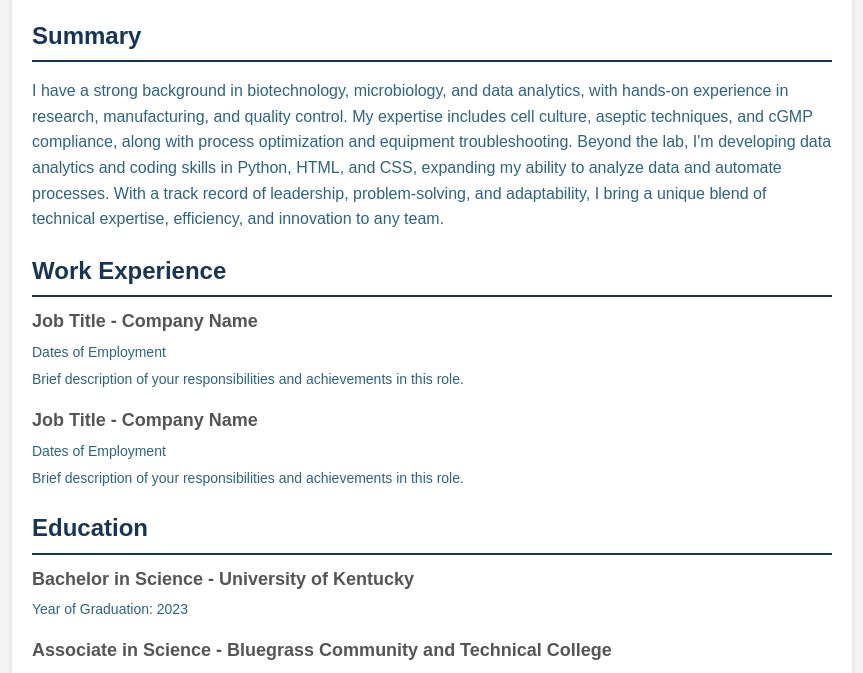
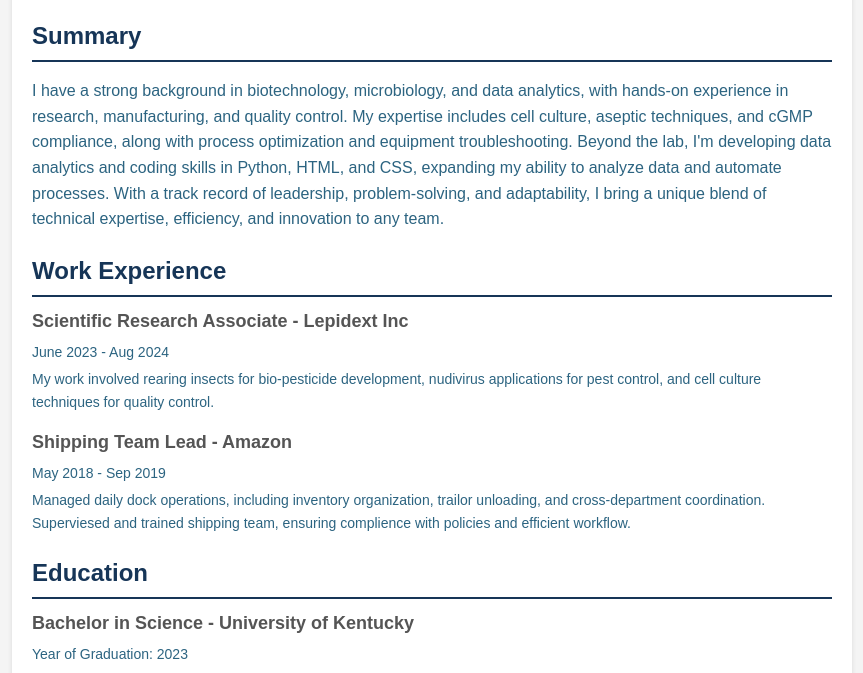
Before and after one commit to 3zawi/3zawi.github.io, a plain HTML site: page index.html in a window 1280 px wide. Shown: the part 124-797 px from the top of the page, without its empty margins (208-1071 px from the left). Drawn offline with Linux system fonts and the light colour scheme.

Commit message:
work added

```diff
--- a/index.html
+++ b/index.html
@@ -103,19 +103,22 @@
             <section class="section">
                 <h2>Work Experience</h2>
                 <div class="item">
-                    <h3>Job Title - Company Name</h3>
-                    <p>Dates of Employment</p>
+                    <h3>Scientific Research Associate - Lepidext Inc</h3>
+                    <p>June 2023 - Aug 2024</p>
                     <p>
-                        Brief description of your responsibilities and
-                        achievements in this role.
+                        My work involved rearing insects for bio-pesticide development,
+                        nudivirus applications for pest control, and cell culture techniques
+                        for quality control.
                     </p>
                 </div>
                 <div class="item">
-                    <h3>Job Title - Company Name</h3>
-                    <p>Dates of Employment</p>
+                    <h3>Shipping Team Lead - Amazon</h3>
+                    <p>May 2018 - Sep 2019</p>
                     <p>
-                        Brief description of your responsibilities and
-                        achievements in this role.
+                        Managed daily dock operations, including inventory organization,
+                        trailor unloading, and cross-department coordination. Superviesed
+                        and trained shipping team, ensuring complience with policies and
+                        efficient workflow.
                     </p>
                 </div>
             </section>
```
